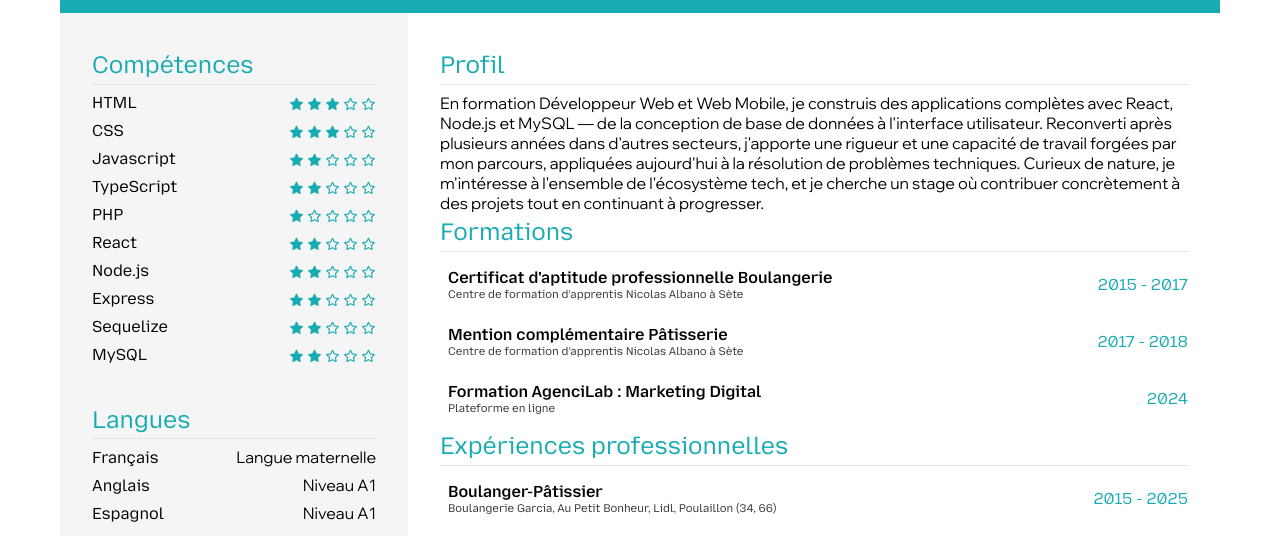
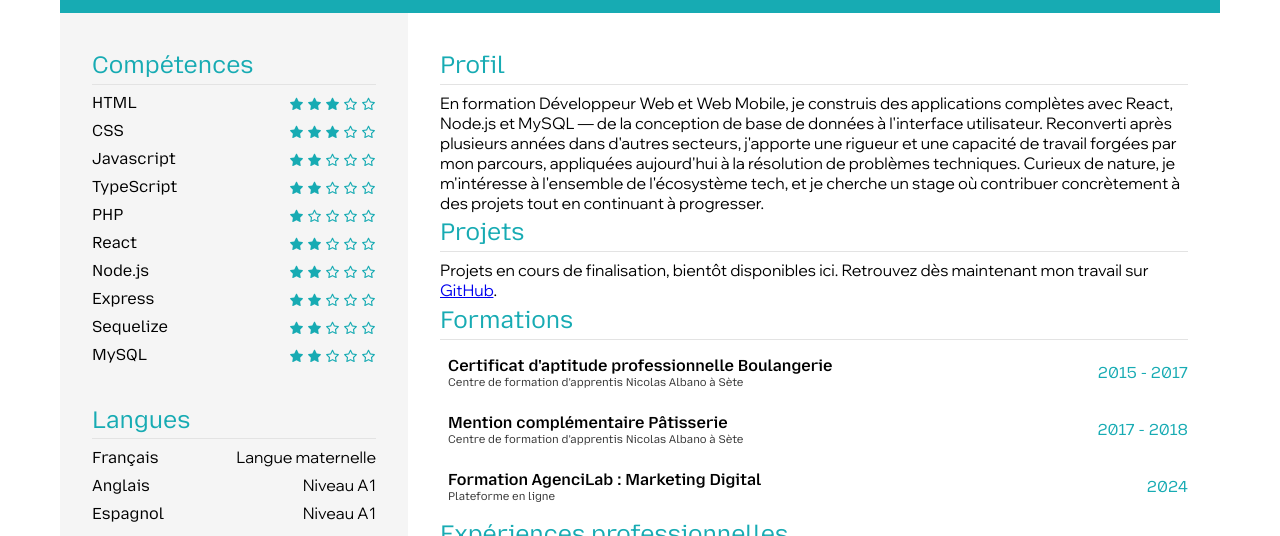
Before and after one commit to Florent-Vidal/cv-florent-vidal, a plain HTML site: page index.html in a window 1280 px wide. Shown: the part 238-774 px from the top of the page. Drawn offline with Linux system fonts and the light colour scheme.

Commit message:
feat: ajoute la section Projets avec placeholder en attente

```diff
--- a/index.html
+++ b/index.html
@@ -225,6 +225,16 @@
         </p>
 
         <article>
+  <h2>Projets</h2>
+  <div class="separateur"></div>
+  <p>
+    Projets en cours de finalisation, bientôt disponibles ici.
+    Retrouvez dès maintenant mon travail sur
+    <a href="https://github.com/Florent-Vidal" target="_blank" rel="noopener noreferrer">GitHub</a>.
+  </p>
+</article>
+
+        <article>
           <h2>Formations</h2>
           <div class="separateur"></div>
 
```
